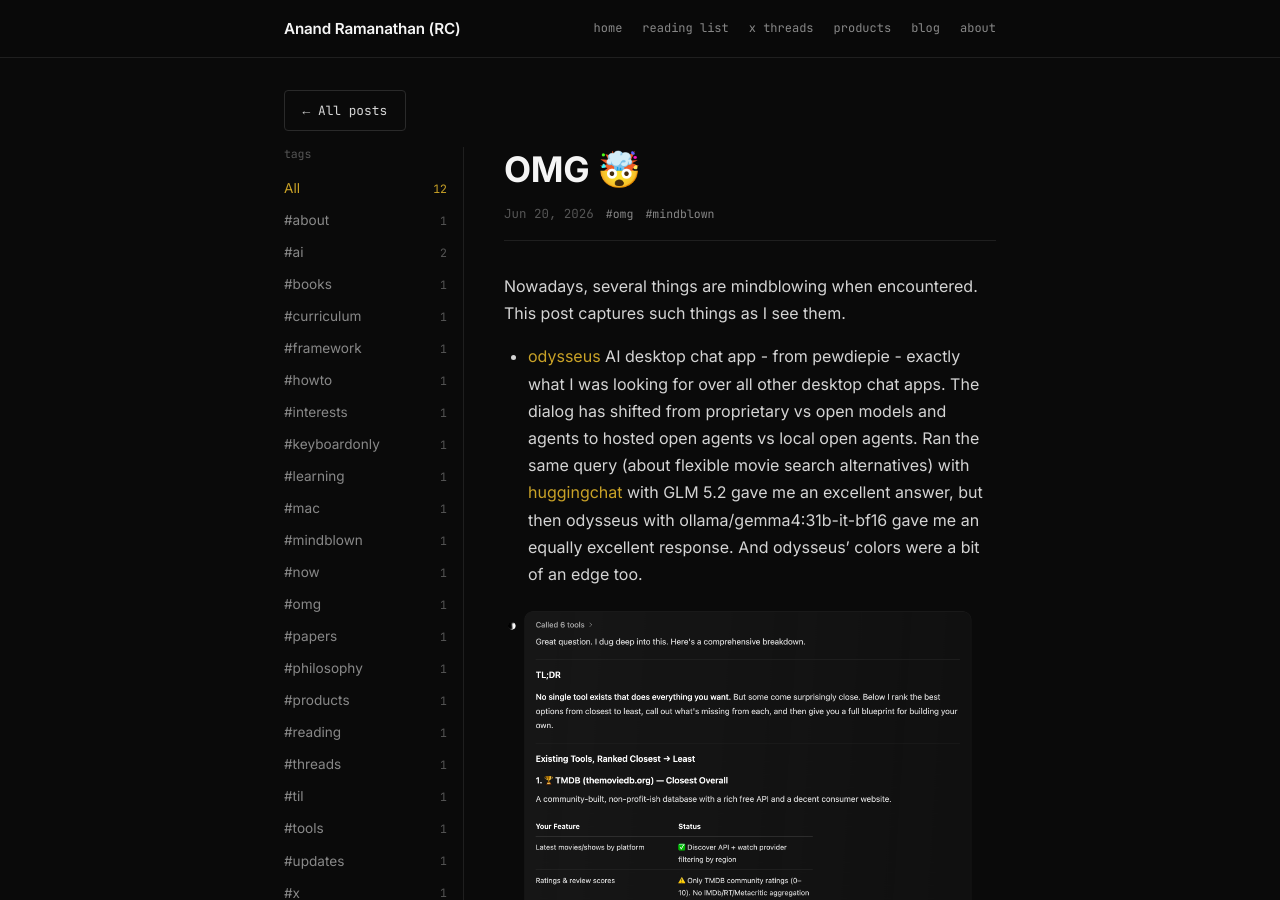
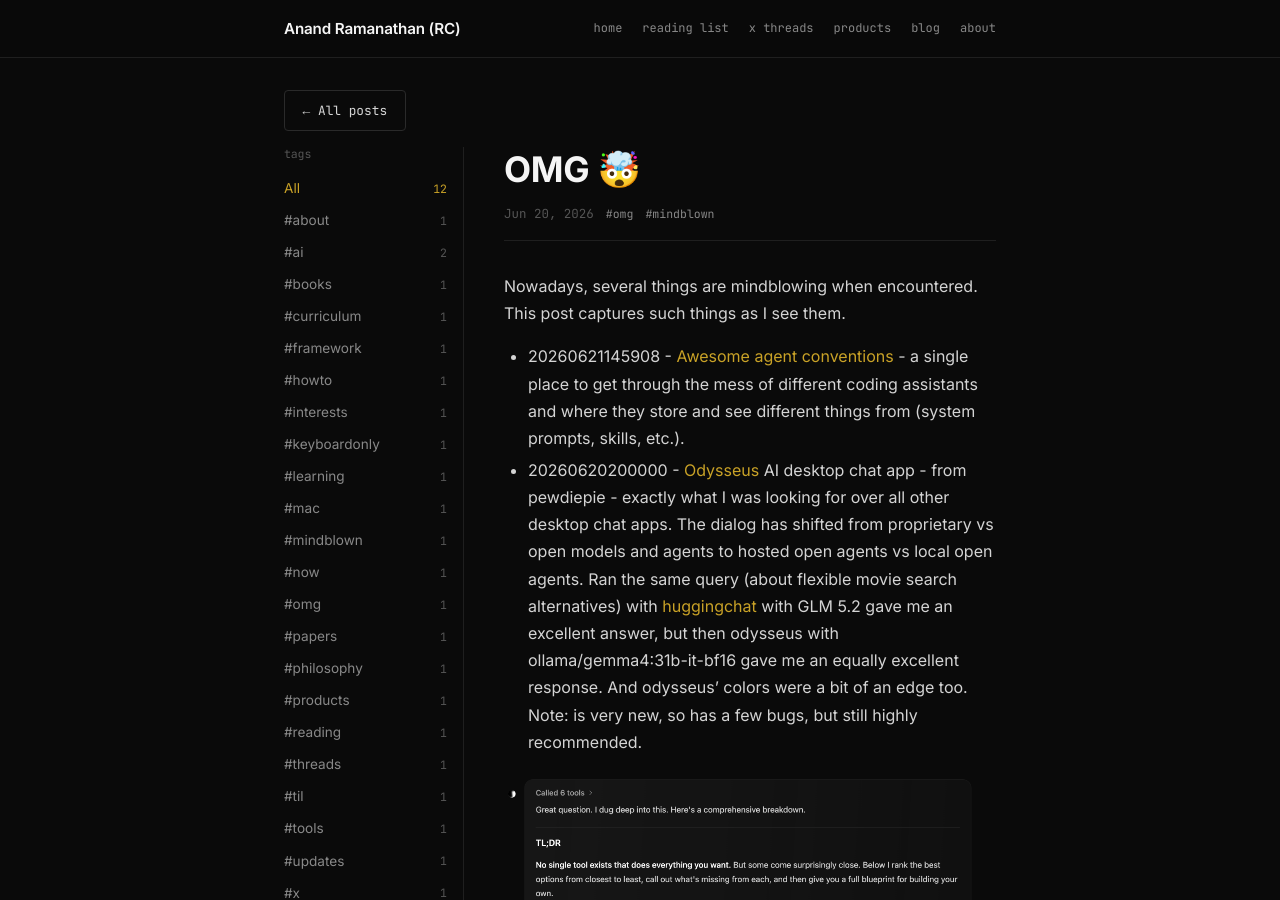
Before and after one commit to rcanand/rcanand.github.io, a Jekyll site: the page built from _posts/2026-06-20-omg.md, in a window 1280 px wide and 900 px high. Built offline with Jekyll 4.4.1, drawn with Linux system fonts in a browser that asks for light colours; comment, search, counter and statistics services are not loaded.

Commit message:
awesome agent conventions, ai stack update

```diff
--- a/_posts/2026-06-20-omg.md
+++ b/_posts/2026-06-20-omg.md
@@ -6,7 +6,8 @@
 ---
 Nowadays, several things are mindblowing when encountered. This post captures such things as I see them.
 
--  [odysseus](https://github.com/pewdiepie-archdaemon/odysseus) AI desktop chat app - from pewdiepie - exactly what I was looking for over all other desktop chat apps. The dialog has shifted from proprietary vs open models and agents to hosted open agents vs local open agents. Ran the same query (about flexible movie search alternatives) with [huggingchat](https://huggingface.co/chat/) with GLM 5.2 gave me an excellent answer, but then odysseus with ollama/gemma4:31b-it-bf16 gave me an equally excellent response. And odysseus' colors were a bit of an edge too.
+- 20260621145908 - [Awesome agent conventions](https://github.com/ItamarZand88/awesome-agent-conventions) - a single place to get through the mess of different coding assistants and where they store and see different things from (system prompts, skills, etc.).
+- 20260620200000 - [Odysseus](https://github.com/pewdiepie-archdaemon/odysseus) AI desktop chat app - from pewdiepie - exactly what I was looking for over all other desktop chat apps. The dialog has shifted from proprietary vs open models and agents to hosted open agents vs local open agents. Ran the same query (about flexible movie search alternatives) with [huggingchat](https://huggingface.co/chat/) with GLM 5.2 gave me an excellent answer, but then odysseus with ollama/gemma4:31b-it-bf16 gave me an equally excellent response. And odysseus' colors were a bit of an edge too. Note: is very new, so has a few bugs, but still highly recommended.
 
 ![hosted open model response](/assets/images/huggingchat_glm.png)
 
```
Also changed, not shown: _posts/2026-06-19-my-ai-stack.md (+1 -1 lines).
